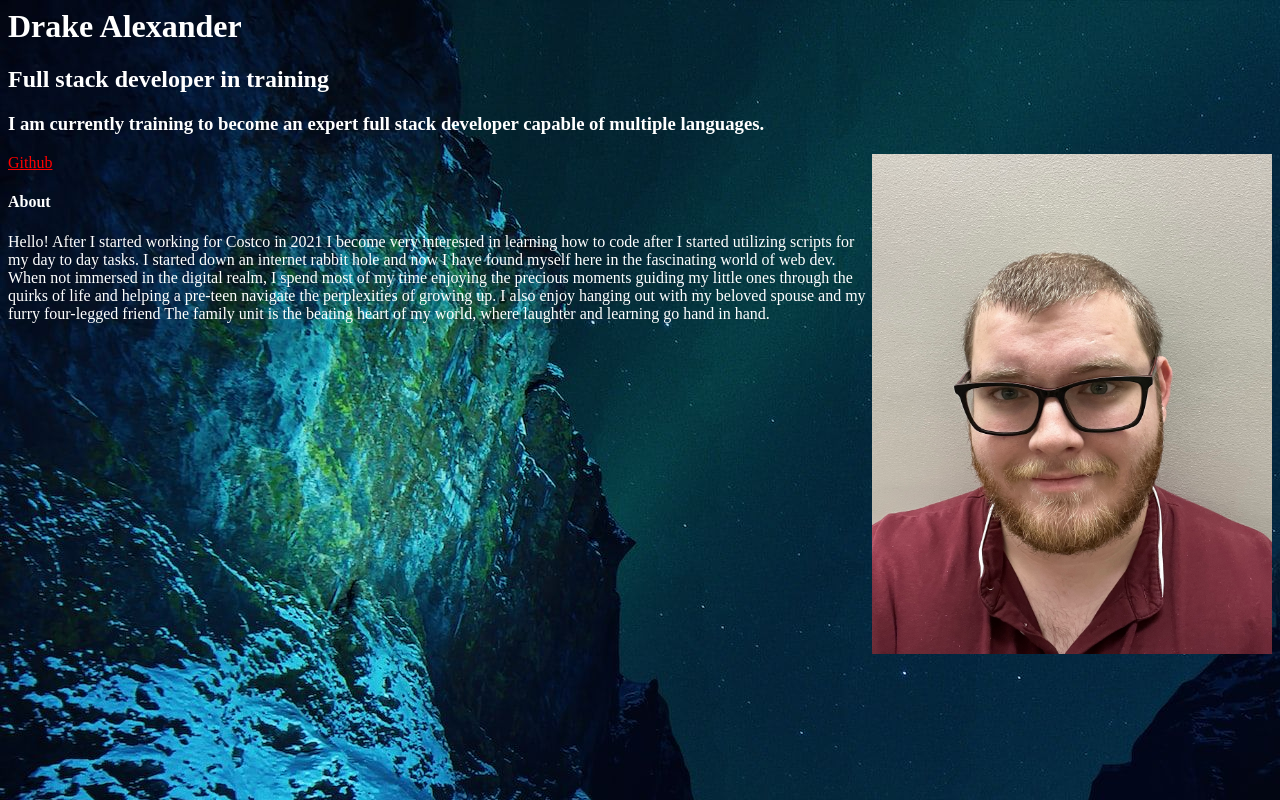
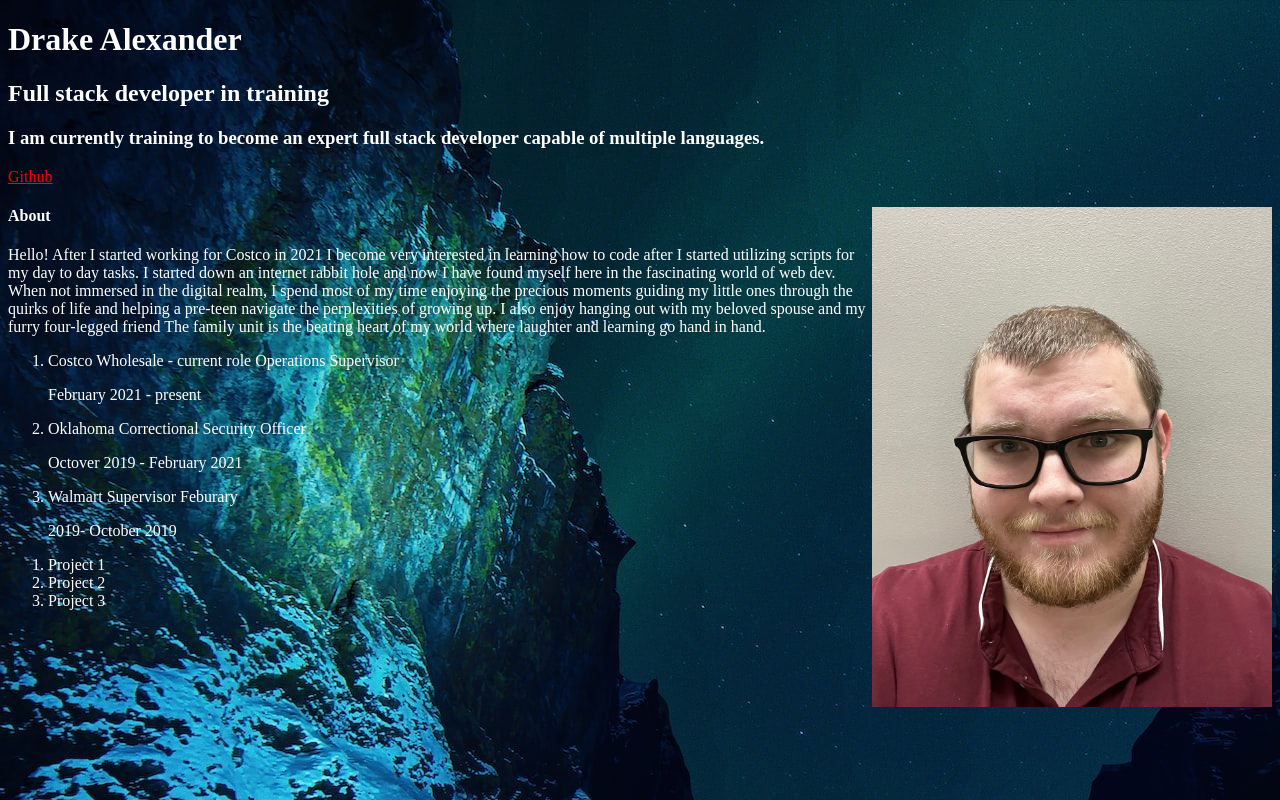
Before and after one commit to Drake-Alexander/First-Website, a plain HTML site: page index.html in a window 1280 px wide. Drawn offline with Linux system fonts and the light colour scheme.

Commit message:
added experience and a place for projects

```diff
--- a/index.html
+++ b/index.html
@@ -1,3 +1,4 @@
+<!DOCTYPE html>
 <html lang="en">
     <head>
         <meta charset="UTF-8">
@@ -12,22 +13,38 @@
         </style>
     </head>
     <body text="#ffffff" link="#ff0000" vlink="#ff0000" alink="#ff0000">
+        <Header>
              <h1> Drake Alexander </h1>
              <h2> Full stack developer in training</h2>
              <h3> I am currently training to become an expert full stack developer capable of multiple languages.</h3>
              <a href="https://github.com/Drake-Alexander">Github</a>
-
+        </Header>
              <img align="right" src="https://github.com/Drake-Alexander/First-Website/blob/main/Profile%20image.jpg?raw=true" alt="An image of myself"
                 width="400"
                height="500"/>
-
+         <secton>
              <h4>About</h4>
              <span>Hello! After I started working for Costco in 2021 I become very interested in learning how to code after I started utilizing scripts for my day to day tasks.
                I started down an internet rabbit hole and now I have found myself here in the fascinating world of web dev.
              When not immersed in the digital realm, I spend most of my time enjoying the precious moments guiding my little ones through the quirks of life
              and helping a pre-teen navigate the perplexities of growing up. I also enjoy hanging out with my beloved spouse and my furry four-legged friend
-         The family unit is the beating heart of my world, where laughter and learning go hand in hand.   </span>
+             The family unit is the beating heart of my world where laughter and learning go hand in hand.   </span>
+         </secton>
 
+         <section>
+            <ol>
+                <LI> Costco Wholesale - current role Operations Supervisor <p>February 2021 - present</p> </LI>
+                <li> Oklahoma Correctional Security Officer <p>Octover 2019 - February 2021</p> </li>
+                <li> Walmart Supervisor Feburary <p>2019- October 2019</p> </li>
+            </ol>
+         </section>
 
+         <section>
+            <ol>
+                <LI> Project 1</LI>
+                <li> Project 2</li>
+                <li> Project 3</li>
+            </ol>
+         </section>
     </body>
 </html>
```
Lines whose indentation alone changed are shown as unchanged.
